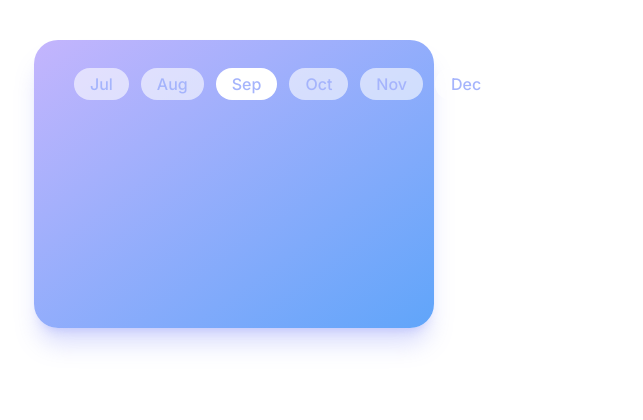
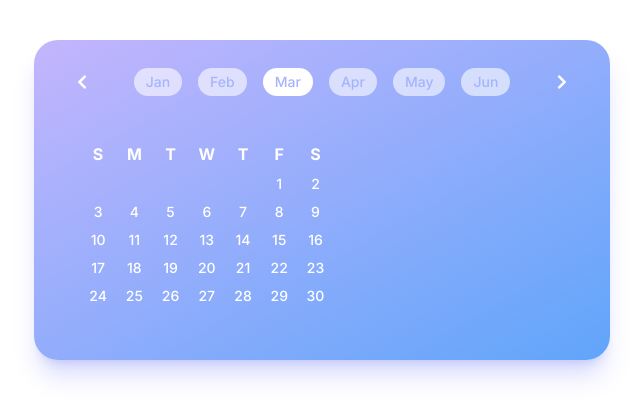
Before and after one commit to ishaan1013/nutrition, a Next.js app: page / in a window 1280 px wide. Shown: the top 420 px of the page, without its empty margins (6-649 px from the left). Built offline with nearby package versions, Linux system fonts and the light colour scheme.

Commit message:
dynamic calendar days & months (months incomplete)

```diff
--- a/components/calendar.js
+++ b/components/calendar.js
@@ -8,6 +8,10 @@ export default function Calendar() {
     const [day, setDay] = useState(appContext.day)
     const [month, setMonth] = useState(appContext.month)
     const [year, setYear] = useState(appContext.year)
+
+    const [monthView, setMonthView] = useState(month < 7);
+    console.log(monthView)
+
     // ! whenever getting new MONTH add 1 for the correct value
 
     const firstDOW = new Date(year + "-" + month + "-" + 1).getDay()
@@ -22,37 +26,100 @@ export default function Calendar() {
     daysInMonth(2,2009) // 28
     daysInMonth(2,2008) // 29
 
+    function CalendarMonths() {
+        if (monthView) {
             return (
                 <>
-            <section className="h-72 w-1/3 bg-gradient-to-tl from-blue-400 to-violet-300 rounded-3xl shadow-xl shadow-indigo-400/30 px-10 py-7">
-                <div className="flex justify-between items-center">
-                    <FaChevronLeft className="text-white cursor-pointer"/>
-                    <div className="flex">
-                        <div className="rounded-full bg-white/60 text-indigo-300 mr-3 px-4 py-1 flex items-center justify-center text-center font-medium select-none cursor-pointer">
+                    <div className="rounded-full bg-white/60 text-indigo-300 mr-4 px-3 py-1 flex items-center justify-center text-center font-medium text-sm select-none cursor-pointer">
+                        Jan
+                    </div>
+                    <div className="rounded-full bg-white/60 text-indigo-300 mr-4 px-3 py-1 flex items-center justify-center text-center font-medium text-sm select-none cursor-pointer">
+                        Feb
+                    </div>
+                    <div className="rounded-full bg-white text-indigo-300 mr-4 px-3 py-1 flex items-center justify-center text-center font-medium text-sm select-none cursor-pointer">
+                        Mar
+                    </div>
+                    <div className="rounded-full bg-white/60 text-indigo-300 mr-4 px-3 py-1 flex items-center justify-center text-center font-medium text-sm select-none cursor-pointer">
+                        Apr
+                    </div>
+                    <div className="rounded-full bg-white/60 text-indigo-300 mr-4 px-3 py-1 flex items-center justify-center text-center font-medium text-sm select-none cursor-pointer">
+                        May
+                    </div>
+                    <div className="rounded-full bg-white/60 text-indigo-300 px-3 py-1 flex items-center justify-center text-center font-medium text-sm select-none cursor-pointer">
+                        Jun
+                    </div>
+                </>
+            )
+        }
+        else {
+            return (
+                <>
+                    <div className="rounded-full bg-white/60 text-indigo-300 mr-4 px-3 py-1 flex items-center justify-center text-center font-medium text-sm select-none cursor-pointer">
                         Jul
                     </div>
-
-                        <div className="rounded-full bg-white/60 text-indigo-300 mr-3 px-4 py-1 flex items-center justify-center text-center font-medium select-none cursor-pointer">
+                    <div className="rounded-full bg-white/60 text-indigo-300 mr-4 px-3 py-1 flex items-center justify-center text-center font-medium text-sm select-none cursor-pointer">
                         Aug
                     </div>
-
-                        <div className="rounded-full bg-white text-indigo-300 mr-3 px-4 py-1 flex items-center justify-center text-center font-medium select-none cursor-pointer">
+                    <div className="rounded-full bg-white text-indigo-300 mr-4 px-3 py-1 flex items-center justify-center text-center font-medium text-sm select-none cursor-pointer">
                         Sep
                     </div>
-
-                        <div className="rounded-full bg-white/60 text-indigo-300 mr-3 px-4 py-1 flex items-center justify-center text-center font-medium select-none cursor-pointer">
+                    <div className="rounded-full bg-white/60 text-indigo-300 mr-4 px-3 py-1 flex items-center justify-center text-center font-medium text-sm select-none cursor-pointer">
                         Oct
                     </div>
-
-                        <div className="rounded-full bg-white/60 text-indigo-300 mr-3 px-4 py-1 flex items-center justify-center text-center font-medium select-none cursor-pointer">
+                    <div className="rounded-full bg-white/60 text-indigo-300 mr-4 px-3 py-1 flex items-center justify-center text-center font-medium text-sm select-none cursor-pointer">
                         Nov
                     </div>
-
-                        <div className="rounded-full bg-white/60 text-indigo-300 px-4 py-1 flex items-center justify-center text-center font-medium select-none cursor-pointer">
+                    <div className="rounded-full bg-white/60 text-indigo-300 px-3 py-1 flex items-center justify-center text-center font-medium text-sm select-none cursor-pointer">
                         Dec
                     </div>
+                </>
+            )
+        }
+    }
+
+    function CalendarDays() {
+        let days = []
+        for (let i = 1; i <= firstDOW; i++) {
+            days.push(<div className=" hover:bg-white/25 text-sm cursor-pointer py-1 rounded-full"/>)
+        }
+        for (let i = 1; i <= daysInMonth(month, year); i++) {
+            days.push(<div className="text-white font-medium text-sm select-none text-center cursor-pointer hover:bg-white/25 py-1 rounded-full">{i}</div>)
+        }
+        return days
+    }
+
+    return (
+        <>
+            <section className="h-80 w-[36rem] bg-gradient-to-tl from-blue-400 to-violet-300 rounded-3xl shadow-xl shadow-indigo-400/30 px-10 py-7">
+                <div className="flex justify-between items-center">
+                    <FaChevronLeft
+                    className="text-white cursor-pointer"
+                    onClick={() => {setMonthView(!monthView)}}
+                    />
+                    <div className="flex">
+                        <CalendarMonths />
                     </div>
-                    <FaChevronRight className="text-white cursor-pointer"/>
+                    <FaChevronRight
+                    className="text-white cursor-pointer"
+                    onClick={() => {setMonthView(!monthView)}}
+                    />
+                </div>
+
+                <div className="px-2 pb-8 h-full">
+                    <div className="h-full flex flex-col justify-center">
+                        <div className="w-[52%] mt-6 mr-8 grid grid-cols-7 gap-x-1">
+                            <div className="text-white font-bold select-none text-center py-1 rounded-full">S</div>
+                            <div className="text-white font-bold select-none text-center py-1 rounded-full">M</div>
+                            <div className="text-white font-bold select-none text-center py-1 rounded-full">T</div>
+                            <div className="text-white font-bold select-none text-center py-1 rounded-full">W</div>
+                            <div className="text-white font-bold select-none text-center py-1 rounded-full">T</div>
+                            <div className="text-white font-bold select-none text-center py-1 rounded-full">F</div>
+                            <div className="text-white font-bold select-none text-center py-1 rounded-full">S</div>
+                        </div>
+                        <div className="w-[52%] mr-8 grid grid-cols-7 gap-x-1">
+                            <CalendarDays/>
+                        </div>
+                    </div>
                 </div>
             </section>
         </>
```
Lines whose indentation alone changed are shown as unchanged.
